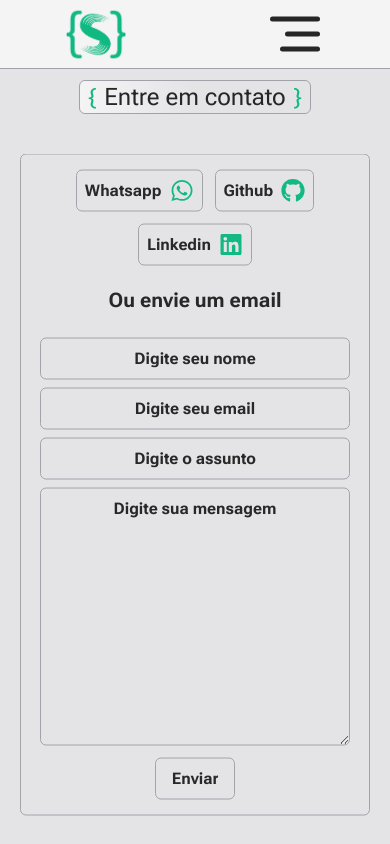
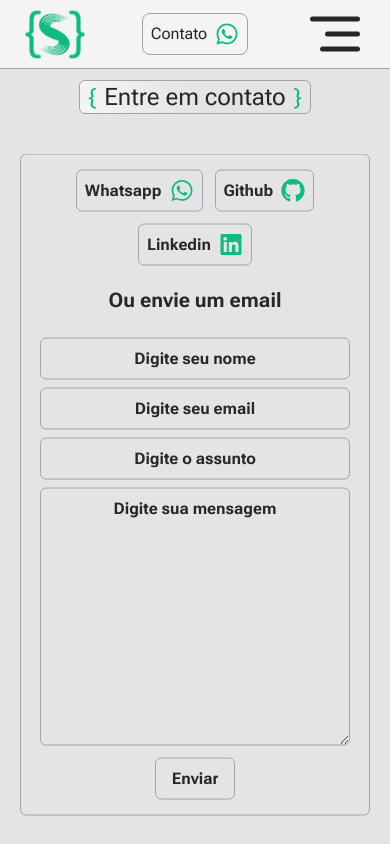
Before and after one commit to SandroFernandesRosal/my-portfolio-next, a Next.js app: page /contato in a window 390 px wide. Shown: the top 844 px of the page. Built offline with nearby package versions, Linux system fonts and the light colour scheme; a web font is replaced by a local one.

Commit message:
:lipstick: feat: add botão de contato

```diff
--- a/src/components/header.tsx
+++ b/src/components/header.tsx
@@ -3,6 +3,7 @@ import Image from 'next/image'
 import Menu from './menu'
 import ChangeTheme from './change-theme'
 import ItensMenu from './itens-menu'
+import { FaWhatsapp } from 'react-icons/fa'
 
 export default function Header() {
   return (
@@ -21,6 +22,16 @@ export default function Header() {
         </div>
 
         <ItensMenu menu={false} />
+        <Link
+          href={'https://api.whatsapp.com/send?phone=5521935009933'}
+          target="blank"
+          rel="noopener noreferrer"
+          className="flex text-center md:hidden  gap-2  p-2 rounded-lg dark:bg-bgdark dark:border-zinc-700 bg-bglight border-[1px] border-zinc-400 hover:border-primary dark:hover:border-primary"
+          aria-label="Entre em contato"
+        >
+          <span>Contato</span>
+          <FaWhatsapp className="text-2xl text-primary" />
+        </Link>
 
         <div className="flex items-center gap-4">
           <div className="hidden md:flex">
--- a/src/components/highlight.tsx
+++ b/src/components/highlight.tsx
@@ -38,18 +38,16 @@ export default function HighLight() {
             Sites modernos e personalizados para impulsionar seu negócio.
           </h1>
 
-          <div className="flex mt-5 gap-3 justify-center w-ful flex-wrap">
           <Link
-              href={'https://api.whatsapp.com/send?phone=5521969501614'}
+            href={'https://api.whatsapp.com/send?phone=5521935009933'}
             target="blank"
             rel="noopener noreferrer"
-              className="flex text-center gap-2 p-2 rounded-lg dark:bg-bgdark dark:border-zinc-700 bg-bglight border-[1px] border-zinc-400 hover:border-primary dark:hover:border-primary"
+            className="flex text-center gap-2 mt-5 p-2 rounded-lg dark:bg-bgdark dark:border-zinc-700 bg-bglight border-[1px] border-zinc-400 hover:border-primary dark:hover:border-primary"
             aria-label="Entre em contato"
           >
             <span>Entrar em contato</span>
             <FaWhatsapp className="text-2xl text-primary" />
           </Link>
-          </div>
         </div>
 
         <div className="flex  lg:text-xl gap-2 flex-wrap justify-center w-full mb-10 px-2 md:w-[90%] lg:w-[70%]">
```
Lines whose indentation alone changed are shown as unchanged.
